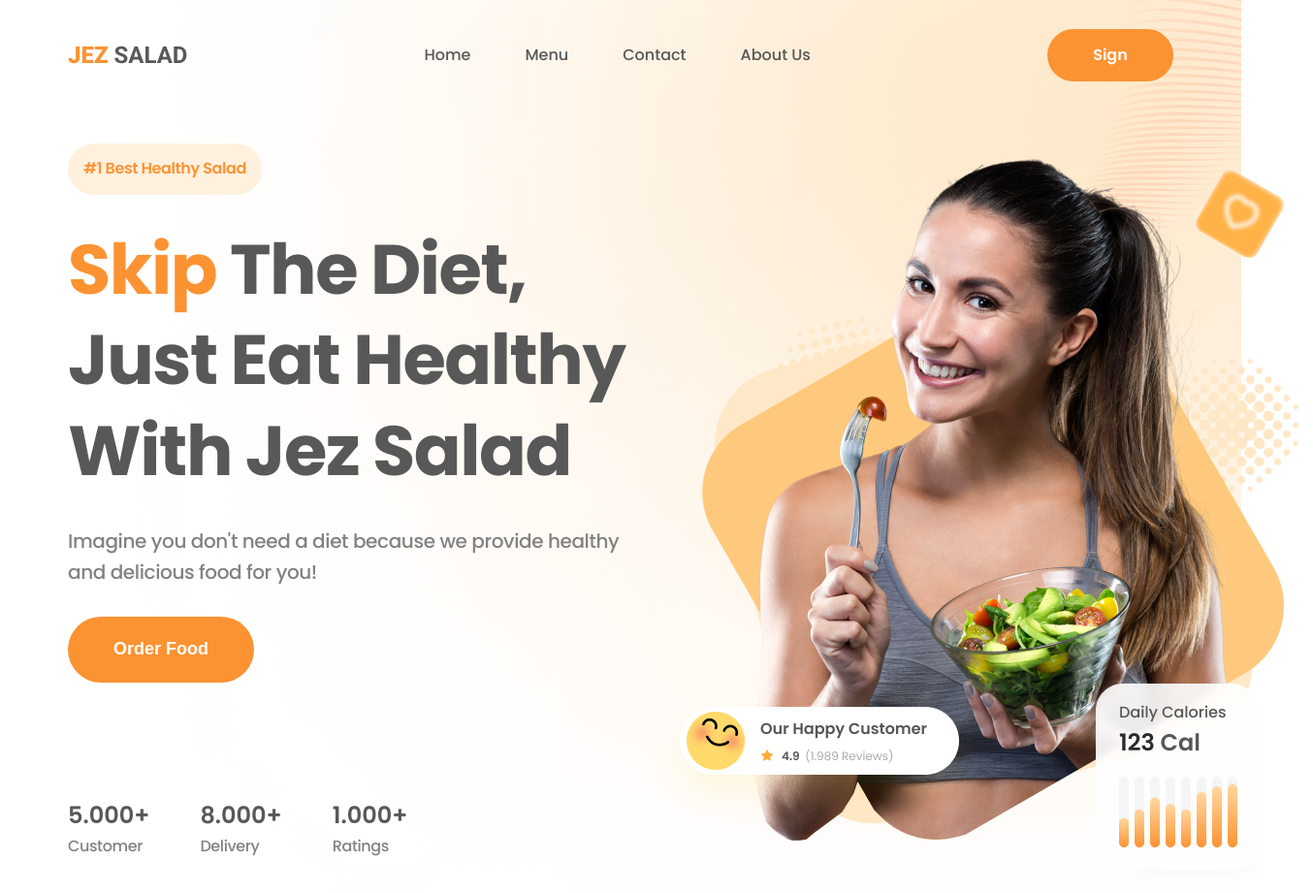
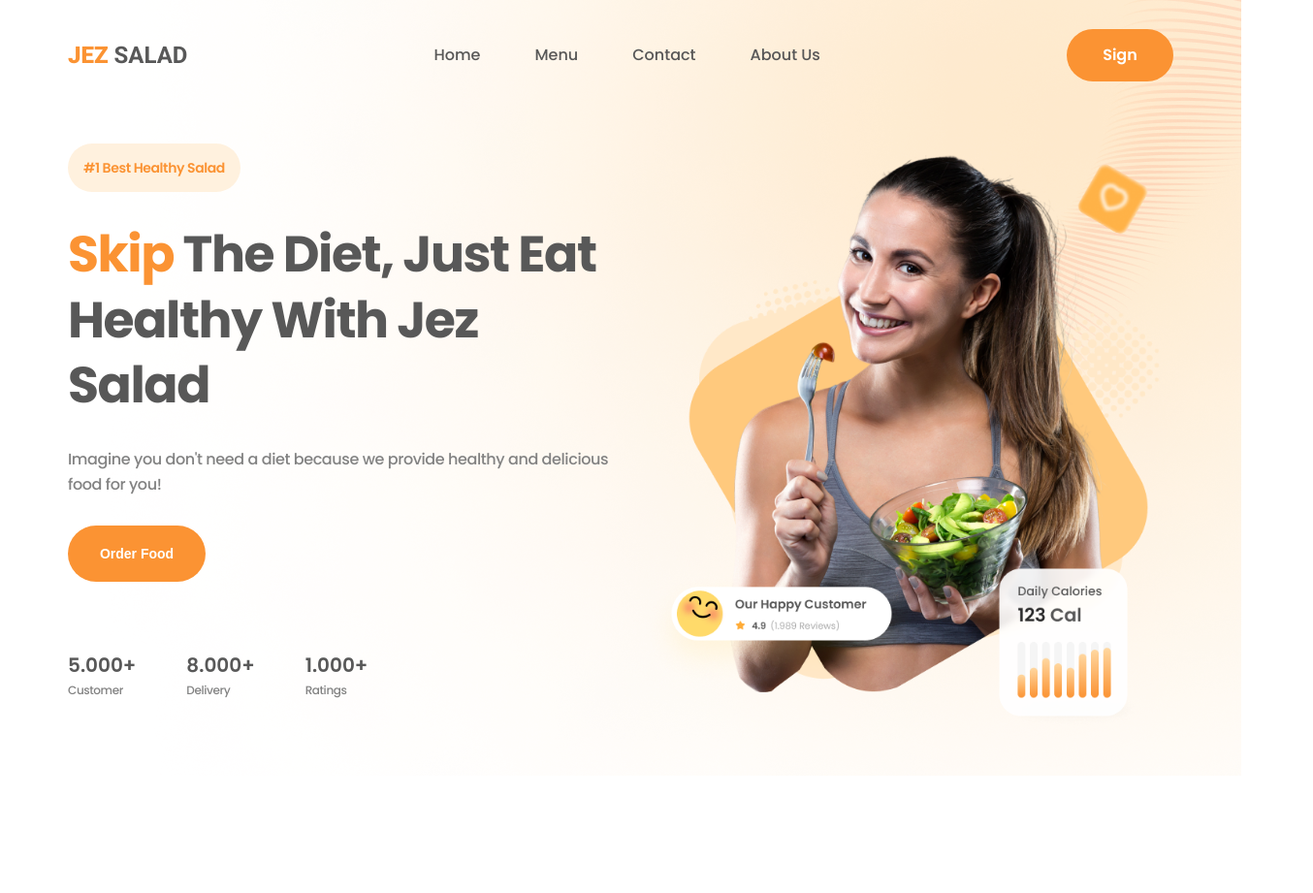
Before and after one commit to ICrossfadE/Jez_Salad, a website: page src/index.html in a window 1280 px wide. Shown: the whole page at 97% size, 1354 px wide, since content can reach past the window. After the commit the page ends 800 px from the top, so only its background shows below. Drawn offline with nearby package versions, Linux system fonts and the light colour scheme; files that its build step writes are made by us from their sources; files whose address does not match are found by name.

Commit message:
fourth header-block

```diff
--- a/gulp/version.json
+++ b/gulp/version.json
@@ -1,3 +1,3 @@
 {
-    "main": "20230810152756"
+    "main": "20230810153818"
 }
--- a/src/scss/media.scss
+++ b/src/scss/media.scss
@@ -1,5 +1,75 @@
+@media (max-width: 1440px) {
+  .header__container {
+    nav {
+      .navbar {
+        li {
+          font-size: 16px;
+        }
+      }
+
+      .header-buttons {
+        #user-login {
+          width: 110px;
+        }
+      }
+    }
+  }
+
+  .header-block {
+    .header__container {
+      // padding-top: 64px;
+      // display: flex;
+      // gap: 16px;
+    }
+
+    .header-description {
+      .description-title {
+        font-size: 14px;
+      }
+
+      h1 {
+        font-size: 52px;
+      }
+
+      p {
+        font-size: 16px;
+      }
+
+      button {
+        width: 142px;
+        height: 58px;
+
+        font-size: 14px;
+      }
+
+      .statistics {
+        margin-top: 40px;
+
+        div {
+          span {
+            font-size: 20px;
+          }
+
+          p {
+            font-size: 12px;
+          }
+        }
+      }
+    }
+
+    .header-preview {
+      .preview-picture {
+        width: 100%;
+      }
+    }
+  }
+}
+
 @media (max-width: 768px) {
   .header__container {
+    display: flex;
+    flex-direction: column;
+
     nav {
       user-select: none;
       transition: all 0.5s ease;
@@ -13,7 +83,7 @@
         top: -350px;
         right: 10%;
         width: 80%;
-        background-color: rgba(51, 51, 51, 0.5);
+        background-color: rgba(51, 51, 51, 0.9);
         border-radius: 18px;
         padding: 24px 0;
         color: $bg-main;
@@ -41,5 +111,21 @@
         }
       }
     }
+
+    .header-description {
+      max-width: 100%;
+    }
+
+    .header-preview {
+      display: none;
+      width: 160px / 1170px * 100%;
+      .preview-picture {
+        position: relative;
+        z-index: -2;
+      }
+    }
   }
 }
+
+@media (max-width: 425px) {
+}
--- a/src/scss/style.scss
+++ b/src/scss/style.scss
@@ -52,6 +52,7 @@ body {
       color: $grayThin;
       gap: 56px;
       transition: all 0.5s ease;
+      z-index: 20;
 
       li {
         font-size: 16px;
@@ -228,12 +229,11 @@ body {
       position: relative;
       // left: 80px;
       // bottom: -82px;
-      // width: 100%;
       // height: 100%;
       // background: url("@img/Frame 21.png");
       // background-repeat: no-repeat;
       // background-size: contain;
-      z-index: 10;
+      z-index: 5;
     }
   }
 }
```
Also changed, not shown: docs/css/style.min.css.
